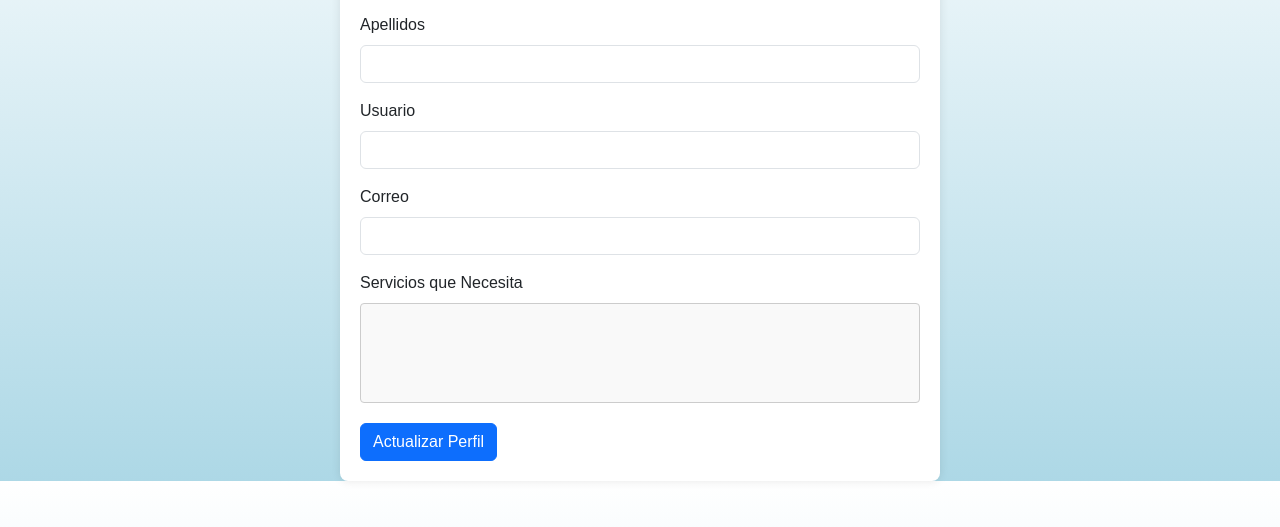
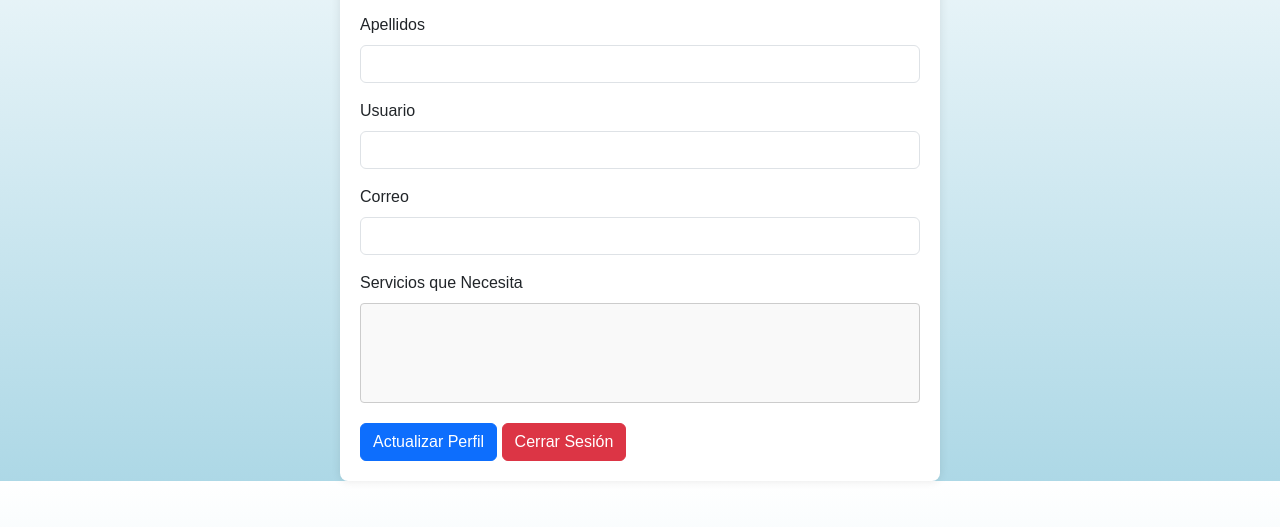
Before and after one commit to Suarezsh/CachuelApp, a plain HTML site: page app/perfil.html in a window 1280 px wide. Shown: the part 211-738 px from the top of the page. Drawn offline with nearby package versions, Linux system fonts and the light colour scheme.

Commit message:
Update perfil.html

```diff
--- a/app/perfil.html
+++ b/app/perfil.html
@@ -93,6 +93,8 @@
                         <div class="editable" contenteditable="true" @input="updateServices" v-html="user.servicios"></div>
                     </div>
                     <button type="submit" class="btn btn-primary">Actualizar Perfil</button>
+                    <a href="../index.html" class="btn btn-danger">Cerrar Sesión</a>
+
                 </form>
             </div>
         </div>
```
